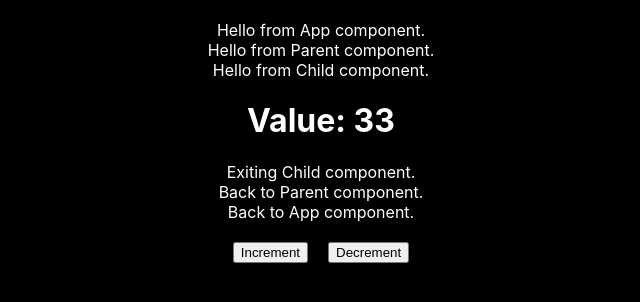
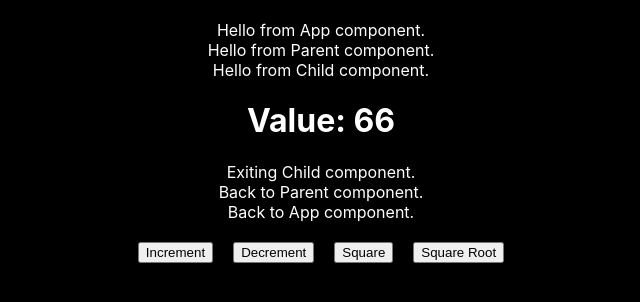
Before and after one commit to SharjeelSafdar/Bootcamp_Class5_ReactApp, a React (Create React App) app: page / in a window 1280 px wide. Shown: the top 302 px of the page, without its empty margins (319-959 px from the left). Built offline with nearby package versions, Linux system fonts and the light colour scheme.

Commit message:
Updated the code with useReducer Hook

```diff
--- a/src/App.js
+++ b/src/App.js
@@ -1,19 +1,22 @@
-import React, { useState } from 'react';
+import React, { useReducer } from 'react';
 import Parent from './Parent';
 import './App.css';
 import numberContext from './numberContext';
+import number_reducer from './numberReducer';
 
 function App() {
-  const [number, set_number] = useState(33);
+  const [state, dispatch] = useReducer(number_reducer, 66);
   return (
-    <numberContext.Provider value={[number, set_number]}>
+    <numberContext.Provider value={[state, dispatch]}>
       <div>
         Hello from App component.
-        <Parent value={number}/>
+        <Parent/>
         Back to App component.
         <br/>
-        <button onClick={() => set_number(number+1)}>Increment</button>
-        <button onClick={() => set_number(number-1)}>Decrement</button>
+        <button onClick={() => dispatch('INCREMENT')}>Increment</button>
+        <button onClick={() => dispatch('DECREMENT')}>Decrement</button>
+        <button onClick={() => dispatch('SQUARE')}>Square</button>
+        <button onClick={() => dispatch('SQUARE_ROOT')}>Square Root</button>
       </div>
     </numberContext.Provider>
   );
--- /dev/null
+++ b/src/numberReducer.js
@@ -0,0 +1,16 @@
+const number_reducer = (state, action) => {
+    switch (action) {
+        case 'INCREMENT':
+            return state + 1;
+        case 'DECREMENT':
+            return state - 1;
+        case 'SQUARE':
+            return (state ** 2).toFixed(3);
+        case 'SQUARE_ROOT':
+            return (Math.sqrt(state)).toFixed(3);
+        default:
+            return state;
+    }
+}
+
+export default number_reducer;
```
